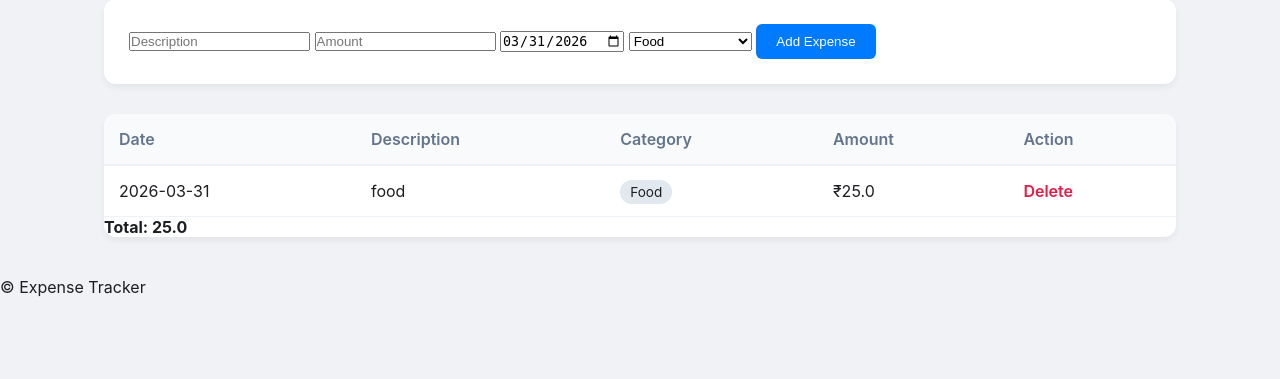
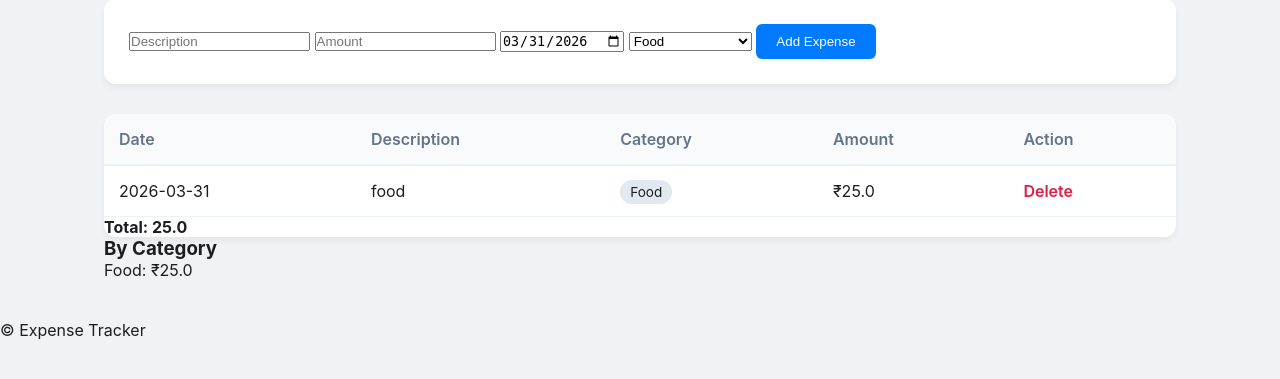
Before and after one commit to AkshitaSharma211/expense-tracker, a Flask app: page / in a window 1280 px wide. Shown: the part 93-472 px from the top of the page. Run offline with Flask 3, Linux system fonts and the light colour scheme; data comes from the database, SQL or seed files in the repository; both versions use the stored data as it was after the commit.

Commit message:
fix: category totals

```diff
--- a/app.py
+++ b/app.py
@@ -21,14 +21,19 @@ class Expense(db.Model):
 with app.app_context():
     db.create_all()
 
-
 @app.route("/")
 def index():
+    today = date.today().strftime("%Y-%m-%d")
+    expenses = Expense.query.all()
+    total = sum(e.amount for e in expenses)
+    category_totals = {}
+    for expense in expenses:
+        if expense.category not in category_totals:
+            category_totals[expense.category] = expense.amount
+        else:
+            category_totals[expense.category] += expense.amount
 
-    today = date.today().strftime("%Y-%m-%d")
-    expenses=Expense.query.all()
-    total=sum(e.amount for e in expenses)
-    return render_template("index.html",expenses=expenses, total=total, today=today)
+    return render_template("index.html", expenses=expenses, total=total, today=today, category_totals=category_totals)
 
 @app.route("/add",methods=["POST"])
 def add():
--- a/templates/index.html
+++ b/templates/index.html
@@ -63,5 +63,12 @@
     </div>
 </div>
 
+<div class="category-totals">
+    <h3>By Category</h3>
+    {% for category, amount in category_totals.items() %}
+        <p>{{ category }}: ₹{{ amount }}</p>
+    {% endfor %}
+</div>
+
 
 {% endblock %}
```
Also changed, not shown: instance/expenses.db.
